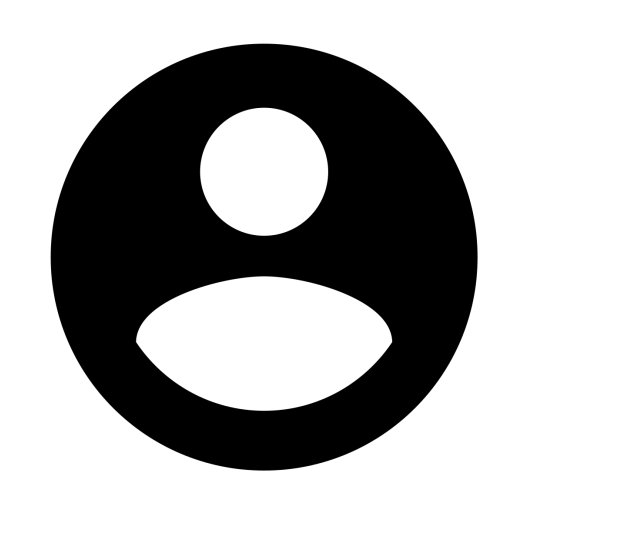
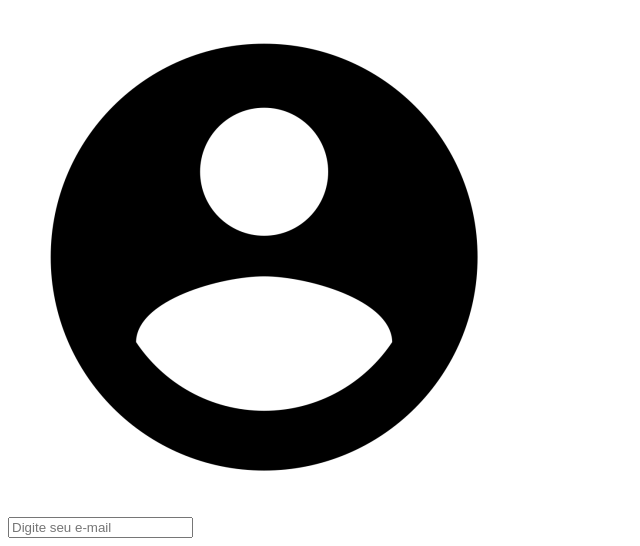
Before and after one commit to Victor-FM/3_entrega_WEB, a plain HTML site: page html/login.html in a window 1280 px wide. Shown: the part 361-907 px from the top of the page, without its empty margins (0-640 px from the left). Before the commit the page ends 886 px from the top, so only its background shows below. Drawn offline with Linux system fonts and the light colour scheme.

Commit message:
Criando input de e-mail

```diff
--- a/html/login.html
+++ b/html/login.html
@@ -20,7 +20,9 @@
 
         <form>
 
-
+            <div>
+                <input class="email" type="text" name="email" placeholder="Digite seu e-mail">
+            </div>
 
         </form>
 
```
